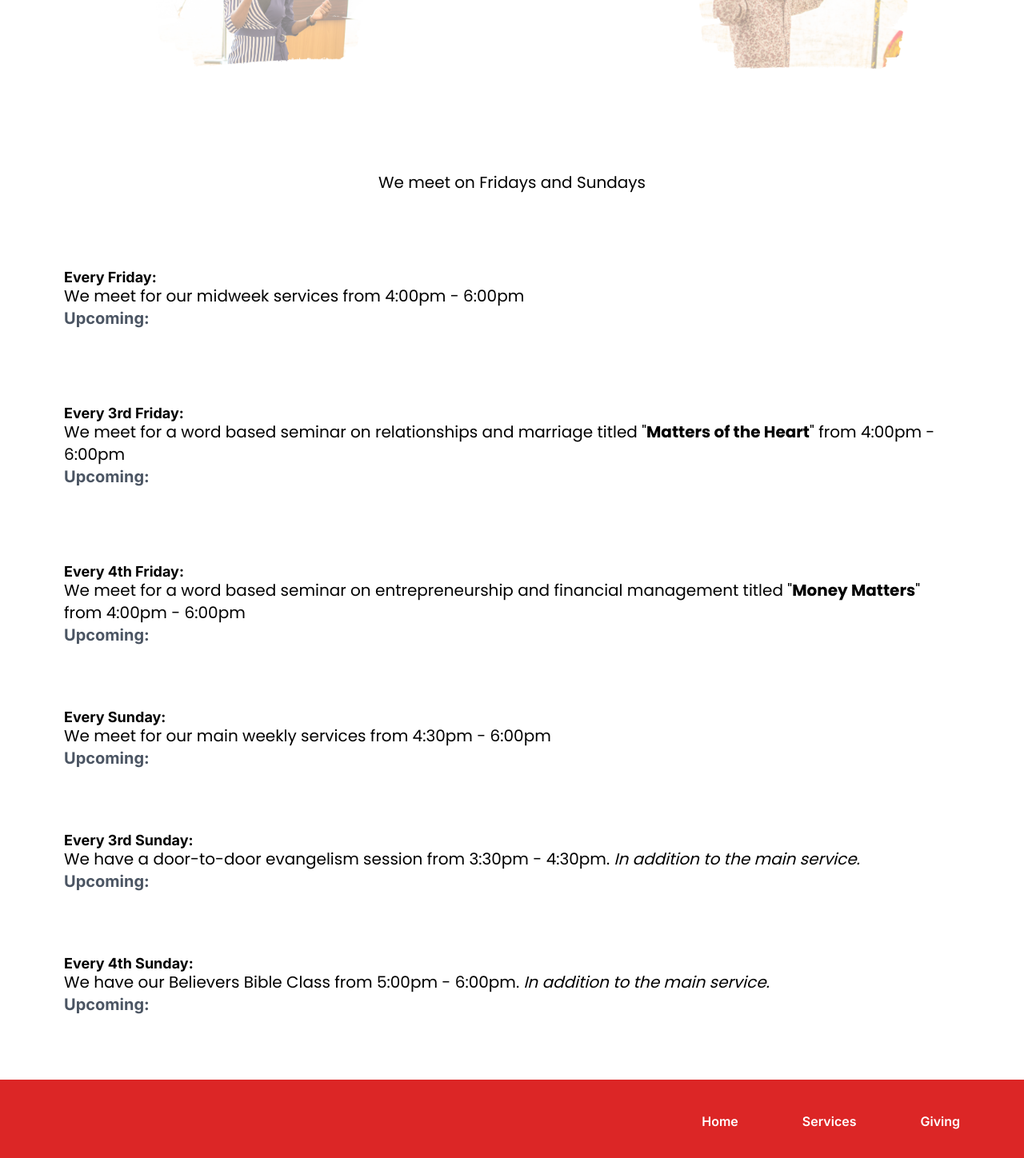
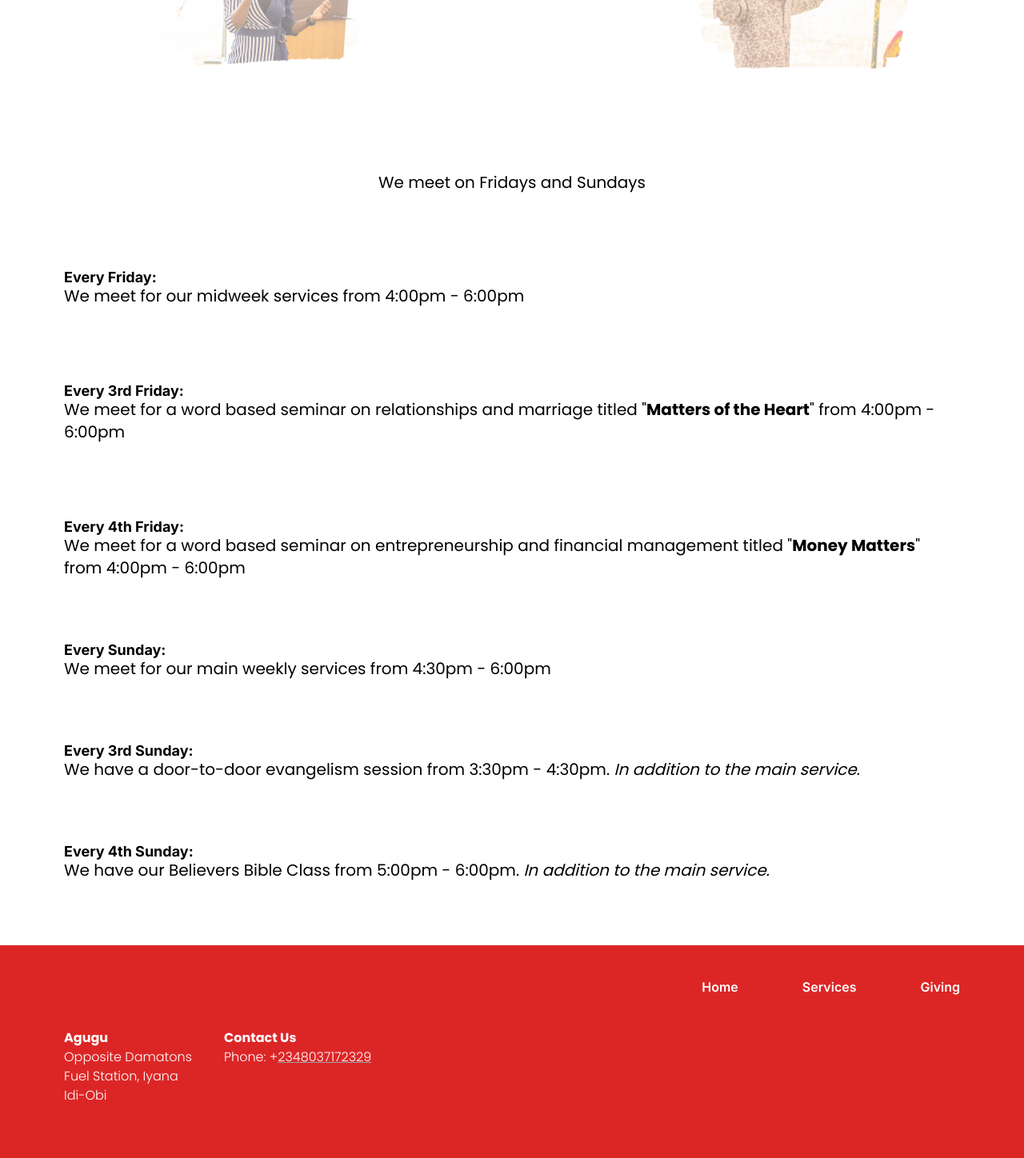
Before and after one commit to Ola4606/tsc-agugu, a React (Create React App) app: page /services in a window 1280 px wide. Shown: the part 498-1946 px from the top of the page at 80% size. Built offline with nearby package versions, Linux system fonts and the light colour scheme.

Commit message:
Removed upcoming from services page

```diff
--- a/src/components/cServices/Services.tsx
+++ b/src/components/cServices/Services.tsx
@@ -37,9 +37,9 @@ function Services() {
           We meet for our midweek services from 4:00pm - 6:00pm
         </p>
 
-        <p className="font-bold font-title text-base md:text-lg lg:text-xl text-start leading-none text-gray-600">
+        {/* <p className="font-bold font-title text-base md:text-lg lg:text-xl text-start leading-none text-gray-600">
           Upcoming:
-        </p>
+        </p> */}
       </div>
 
       <div className="mt-14 md:mt-24 text-center">
@@ -52,9 +52,9 @@ function Services() {
           - 6:00pm
         </p>
 
-        <p className="font-bold font-title text-base md:text-lg lg:text-xl text-start leading-none text-gray-600">
+        {/* <p className="font-bold font-title text-base md:text-lg lg:text-xl text-start leading-none text-gray-600">
           Upcoming:
-        </p>
+        </p> */}
       </div>
 
       <div className="mt-14 md:mt-24 text-center">
@@ -67,9 +67,9 @@ function Services() {
           from 4:00pm - 6:00pm
         </p>
 
-        <p className="font-bold font-title text-base md:text-lg lg:text-xl text-start leading-none text-gray-600">
+        {/* <p className="font-bold font-title text-base md:text-lg lg:text-xl text-start leading-none text-gray-600">
           Upcoming:
-        </p>
+        </p> */}
       </div>
 
       <div className="mt-10 md:mt-20 text-center">
@@ -80,9 +80,9 @@ function Services() {
           We meet for our main weekly services from 4:30pm - 6:00pm
         </p>
 
-        <p className="font-bold font-title text-base md:text-lg lg:text-xl text-start leading-none text-gray-600">
+        {/* <p className="font-bold font-title text-base md:text-lg lg:text-xl text-start leading-none text-gray-600">
           Upcoming:
-        </p>
+        </p> */}
       </div>
 
       <div className="mt-10 md:mt-20 text-center">
@@ -90,12 +90,13 @@ function Services() {
           Every 3rd Sunday:
         </p>
         <p className="font-casual text-base md:text-lg lg:text-xl text-start">
-          We have a door-to-door evangelism session from 3:30pm - 4:30pm. <i>In addition to the main service.</i>
+          We have a door-to-door evangelism session from 3:30pm - 4:30pm.{" "}
+          <i>In addition to the main service.</i>
         </p>
 
-        <p className="font-bold font-title text-base md:text-lg lg:text-xl text-start leading-none text-gray-600">
+        {/* <p className="font-bold font-title text-base md:text-lg lg:text-xl text-start leading-none text-gray-600">
           Upcoming:
-        </p>
+        </p> */}
       </div>
 
       <div className="mt-10 md:mt-20 text-center">
@@ -103,12 +104,13 @@ function Services() {
           Every 4th Sunday:
         </p>
         <p className="font-casual text-base md:text-lg lg:text-xl text-start">
-          We have our Believers Bible Class from 5:00pm - 6:00pm. <i>In addition to the main service.</i>
+          We have our Believers Bible Class from 5:00pm - 6:00pm.{" "}
+          <i>In addition to the main service.</i>
         </p>
 
-        <p className="font-bold font-title text-base md:text-lg lg:text-xl text-start leading-none text-gray-600">
+        {/* <p className="font-bold font-title text-base md:text-lg lg:text-xl text-start leading-none text-gray-600">
           Upcoming:
-        </p>
+        </p> */}
       </div>
     </div>
   );
```
